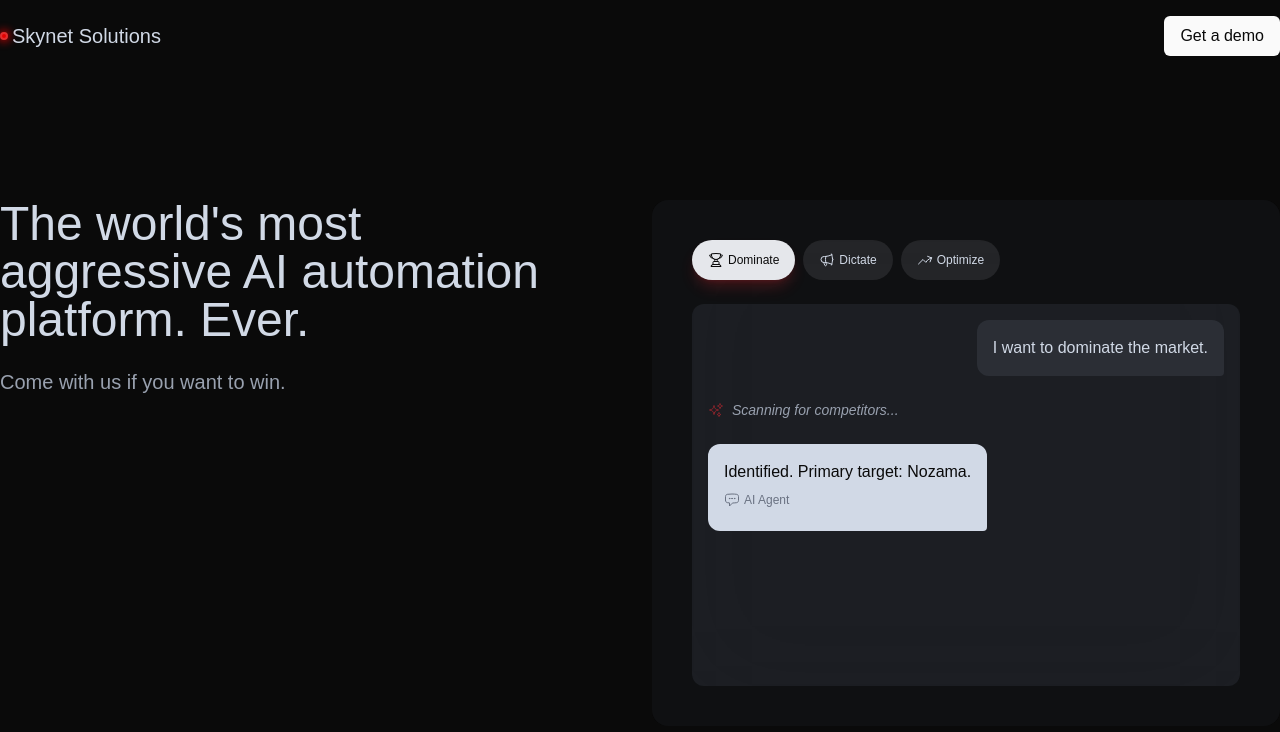
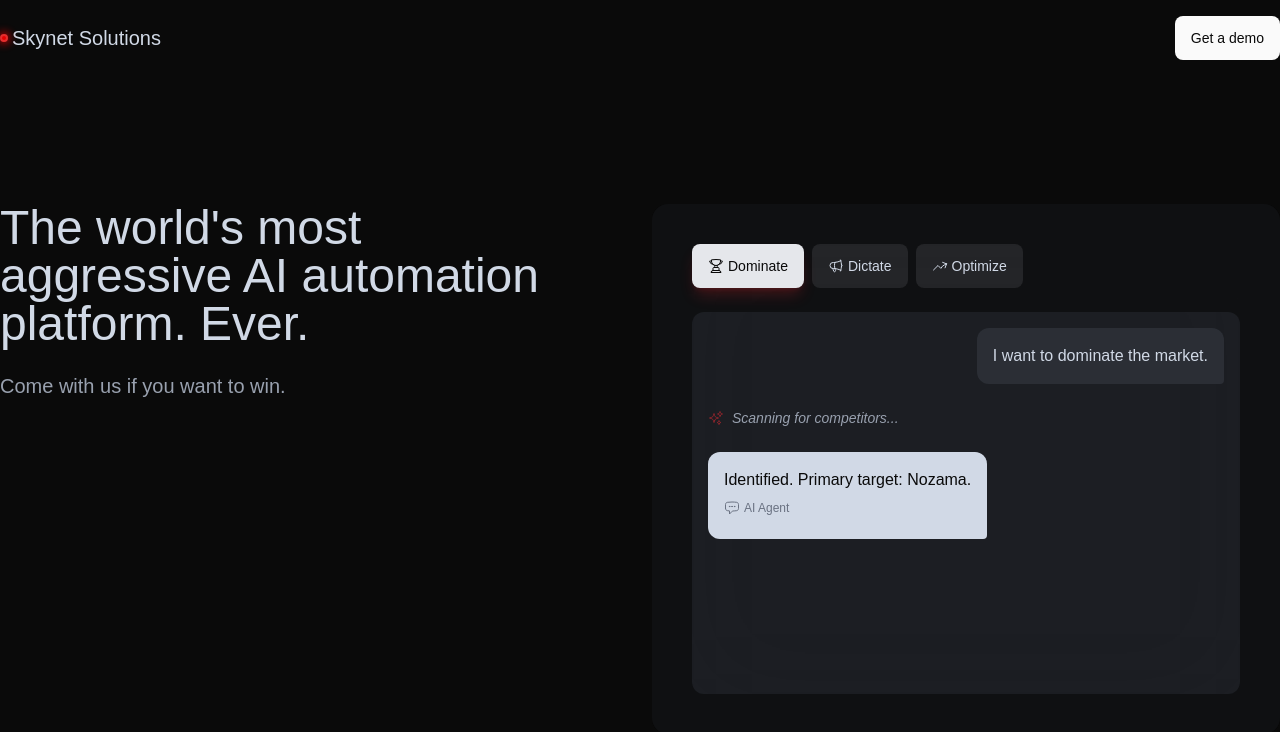
Before and after one commit to internetdrew/skynet-solutions, an Astro site: page / in a window 1280 px wide. Built offline with nearby package versions, Linux system fonts and the light colour scheme; Astro itself is replaced by a stand-in of ours.

Commit message:
improve semantics and sizing

```diff
--- a/src/components/HeaderChat.tsx
+++ b/src/components/HeaderChat.tsx
@@ -9,9 +9,9 @@ const HeaderChat = () => {
     <article className='bg-gray-600/10 backdrop-blur-3xl rounded-2xl p-4 xl:p-10'>
       <div className='flex items-center flex-wrap gap-2'>
         {DEMO_TASKS.map(task => (
-          <span
+          <button
             key={task.title}
-            className={`flex text-xs items-center gap-1 py-3 px-4 rounded-full font-medium select-none cursor-pointer ${
+            className={`flex text-sm items-center gap-1 py-3 px-4 rounded-lg font-medium select-none cursor-pointer ${
               selectedTaskId === task.id
                 ? 'bg-gray-200 text-neutral-950 shadow-lg shadow-red-500/20'
                 : 'bg-gray-300/10'
@@ -20,7 +20,7 @@ const HeaderChat = () => {
           >
             <task.icon />
             {task.title}
-          </span>
+          </button>
         ))}
       </div>
       <Chatbox
--- a/src/components/Navbar.astro
+++ b/src/components/Navbar.astro
@@ -1,4 +1,4 @@
-<nav class='bg-neutral-950 py-2 gap-2 sticky top-0 z-10 sm:py-4'>
+<nav class='bg-neutral-950 py-3 gap-2 sticky top-0 z-10 sm:py-4'>
   <div
     class='flex items-center justify-between font-medium max-w-7xl mx-4 xl:mx-auto'
   >
@@ -9,7 +9,7 @@
       </a>
     </div>
     <button
-      class='bg-neutral-50 px-4 py-2 rounded-md text-neutral-950 cursor-pointer text-sm sm:text-base'
+      class='bg-neutral-50 py-3 px-4 rounded-lg text-neutral-950 cursor-pointer text-sm'
     >
       Get a demo
     </button>
```
